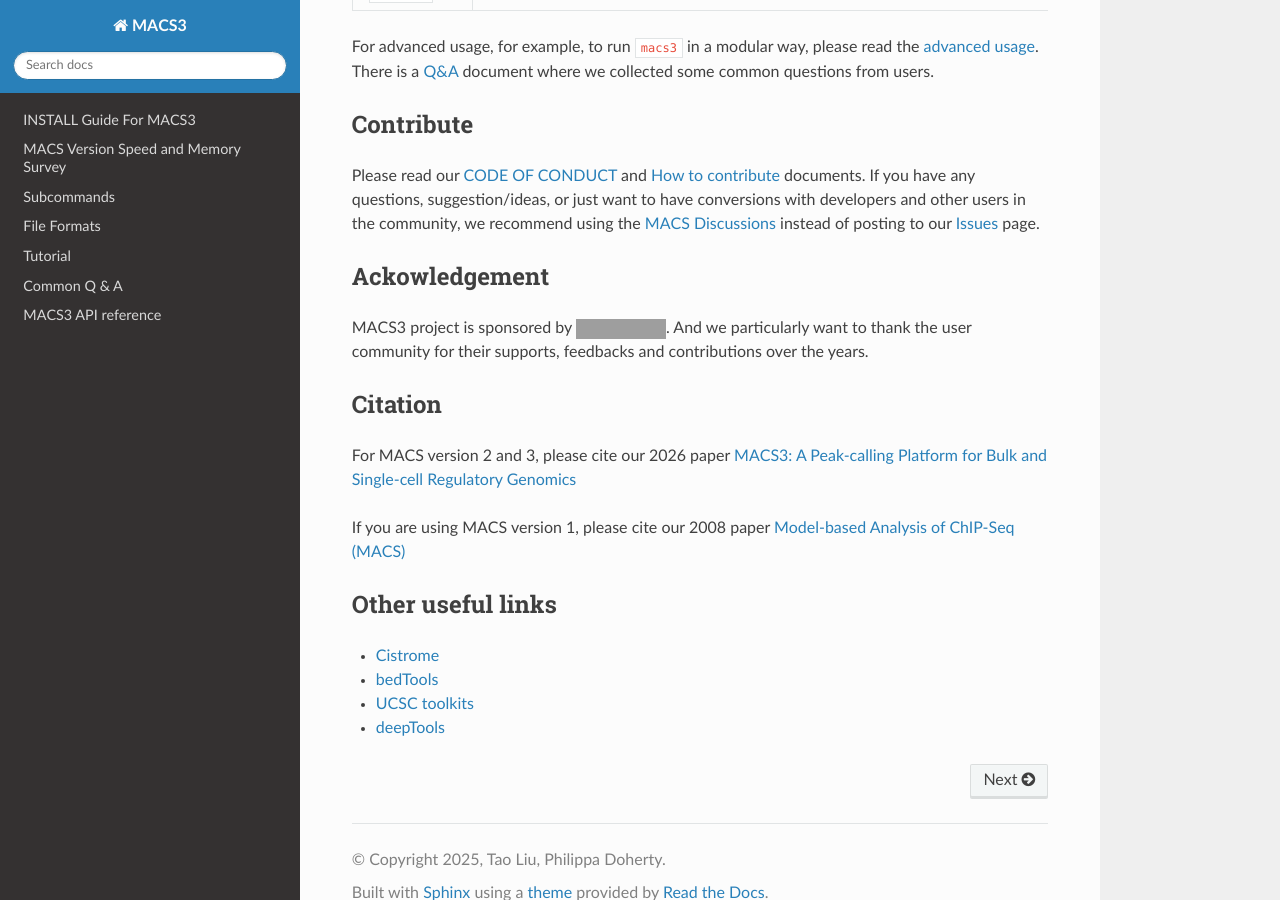
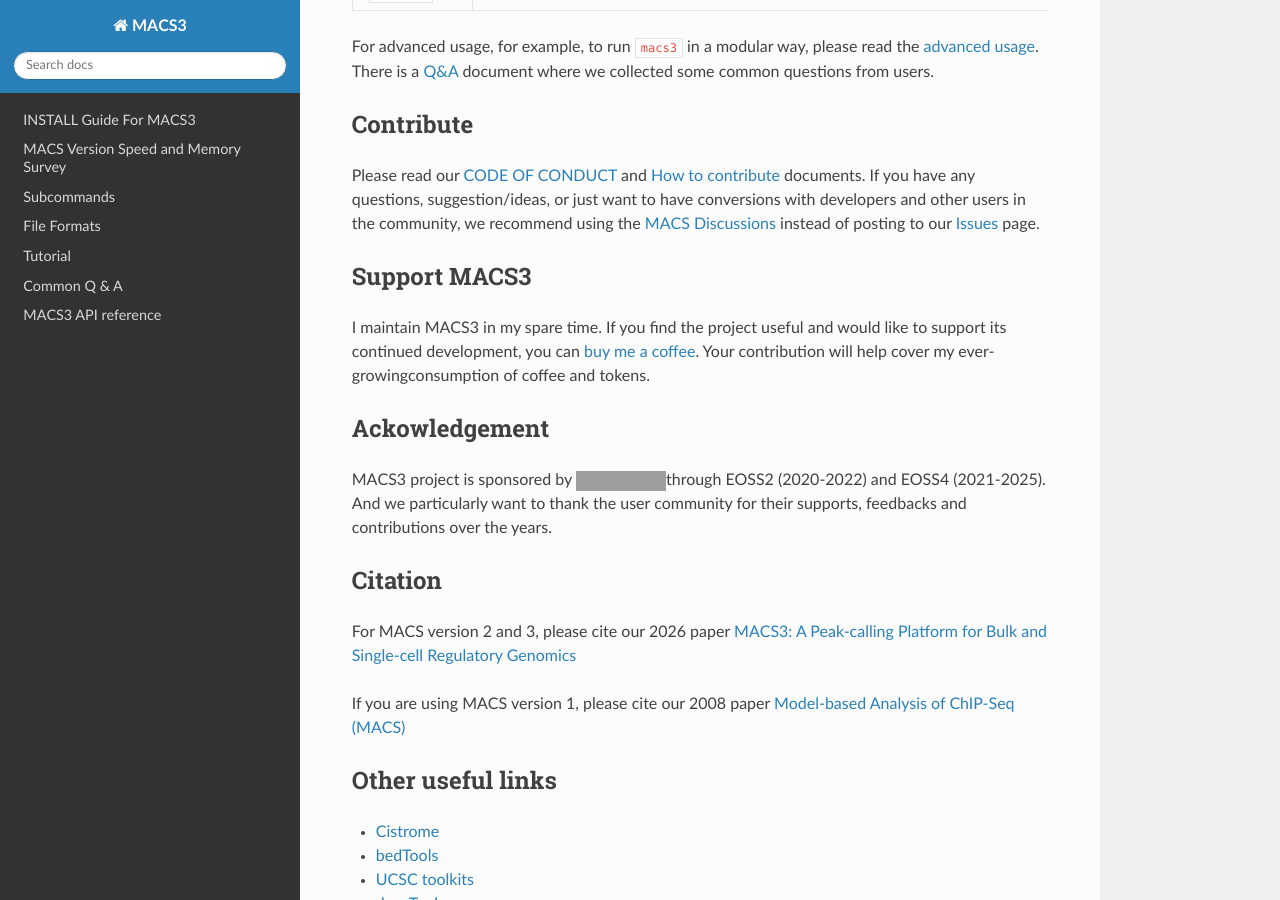
Before and after one commit to macs3-project/MACS, a Sphinx documentation site: the page built from docs/source/index.md, in a window 1280 px wide and 900 px high, scrolled down 3109 px. Built offline with Sphinx 7.4.7 and the Read the Docs theme 3.1.0, drawn with Linux system fonts in a browser that asks for light colours; grey boxes are pictures that could not be loaded.

Commit message:
update doc

```diff
--- a/docs/source/index.md
+++ b/docs/source/index.md
@@ -150,9 +150,16 @@
 instead of posting to our
 [Issues](https://github.com/macs3-project/MACS/issues) page.
 
+## Support MACS3
+
+I maintain MACS3 in my spare time. If you find the project useful and
+would like to support its continued development, you can
+[buy me a coffee](https://buymeacoffee.com/taoliu). Your contribution
+will help cover my ever-growingconsumption of coffee and tokens.
+
 ## Ackowledgement
 
-MACS3 project is sponsored by [![CZI's Essential Open Source Software for Science](https://chanzuckerberg.github.io/open-science/badges/CZI-EOSS.svg)](https://czi.co/EOSS). And we particularly want to thank the user community for their supports, feedbacks and contributions over the years.
+MACS3 project is sponsored by [![CZI's Essential Open Source Software for Science](https://chanzuckerberg.github.io/open-science/badges/CZI-EOSS.svg)](https://czi.co/EOSS)through EOSS2 (2020-2022) and EOSS4 (2021-2025). And we particularly want to thank the user community for their supports, feedbacks and contributions over the years.
 
 ## Citation
 
```
